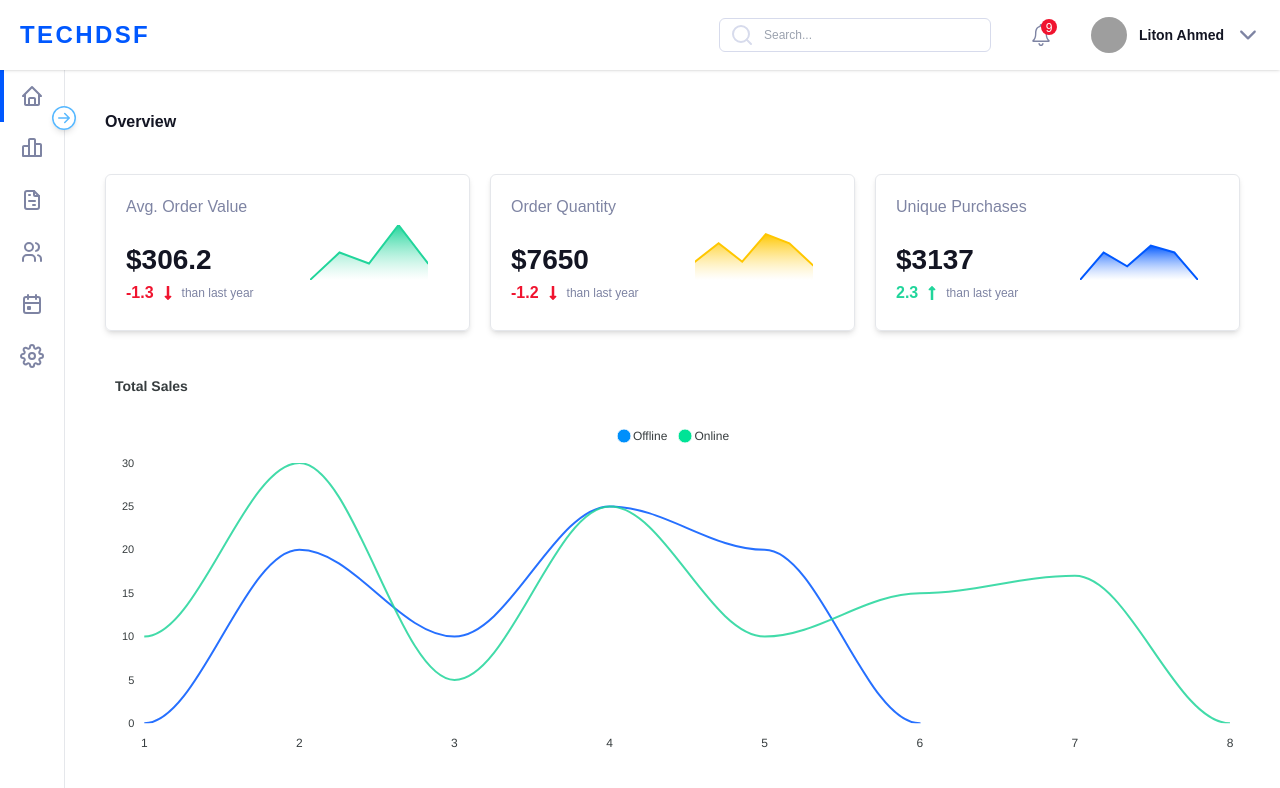
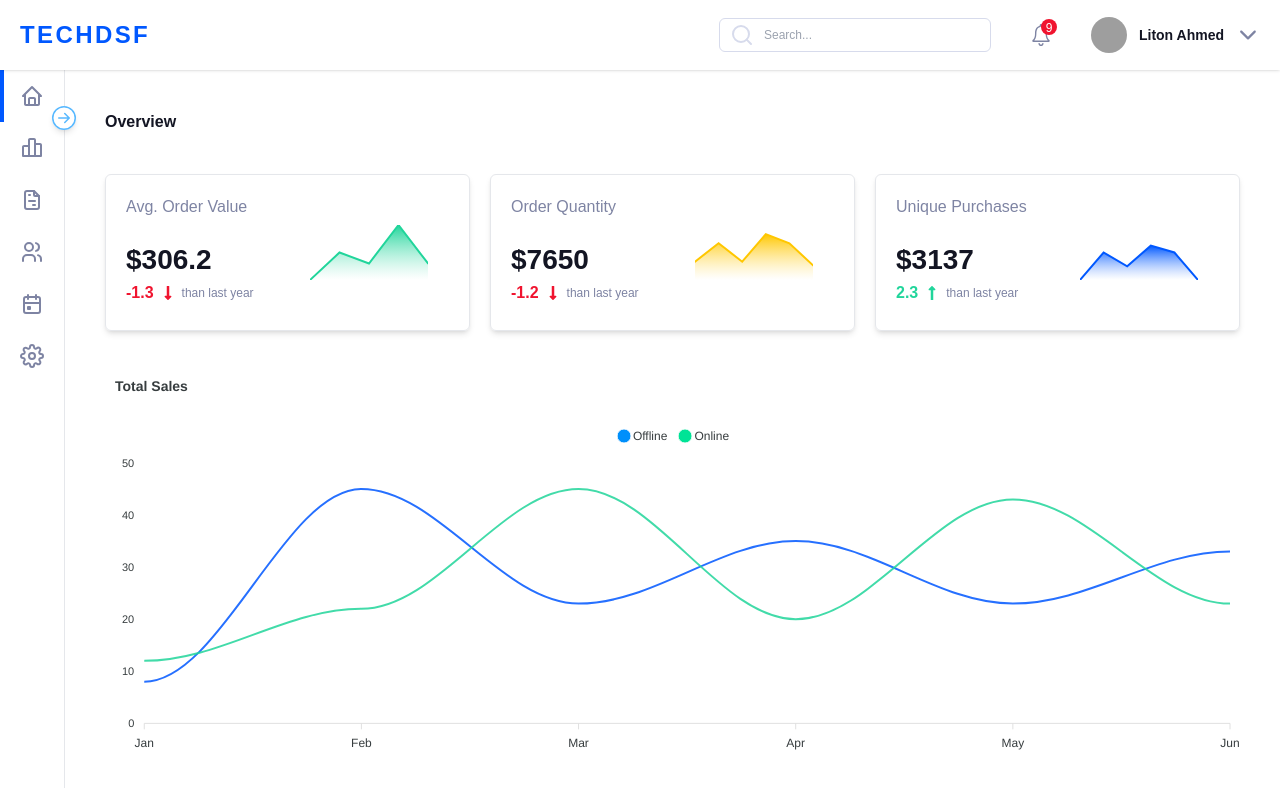
Before and after one commit to rifatptk/techdsf-admin, a React (Create React App) app: page / in a window 1280 px wide. Shown: the top 788 px of the page. Built offline with nearby package versions, Linux system fonts and the light colour scheme; grey boxes are pictures that could not be loaded.

Commit message:
Sidebar tooltip added

```diff
--- a/src/components/SidebarItem.jsx
+++ b/src/components/SidebarItem.jsx
@@ -1,5 +1,6 @@
 import React from 'react';
 import { NavLink } from 'react-router-dom';
+import { Tooltip } from '@mui/material';
 
 const SidebarItem = ({ data: { title, to, icon }, isExpanded }) => {
   return (
@@ -8,7 +9,11 @@ const SidebarItem = ({ data: { title, to, icon }, isExpanded }) => {
       end
       className="sidebarLink group flex items-center px-[16px] py-[14px] space-x-[20px] border-l-4 border-l-transparent [&.active]:border-l-theme-blue transition-all [&.active>.icon]:text-theme-blue [&.active>.title]:text-theme-blue"
     >
-      <div>{icon}</div>
+      <div>
+        <Tooltip title={!isExpanded && title} placement="right" arrow>
+          <div>{icon}</div>
+        </Tooltip>
+      </div>
 
       <div
         className={`${
--- a/src/constants.js
+++ b/src/constants.js
@@ -283,18 +283,20 @@ export const homeChartData = {
     grid: {
       show: false,
     },
-    xaxis: {
-      show: true,
-      labels: {
-        show: true,
-      },
-      axisBorder: {
-        show: false,
-      },
-      axisTicks: {
-        show: false,
-      },
-    },
+    // xaxis: {
+    // show: true,
+    // type: 'category',
+    // categories: ['Jan', 'Feb', 'Mar', 'Apr'],
+    // labels: {
+    //   show: true,
+    // },
+    // axisBorder: {
+    //   show: false,
+    // },
+    // axisTicks: {
+    //   show: false,
+    // },
+    // },
     // yaxis: {
     //   labels: {
     //     show: false,
@@ -304,11 +306,25 @@ export const homeChartData = {
   series: [
     {
       name: 'Offline',
-      data: [0, 20, 10, 25, 20, 0],
+      data: [
+        { x: 'Jan', y: 8 },
+        { x: 'Feb', y: 45 },
+        { x: 'Mar', y: 23 },
+        { x: 'Apr', y: 35 },
+        { x: 'May', y: 23 },
+        { x: 'Jun', y: 33 },
+      ],
     },
     {
       name: 'Online',
-      data: [10, 30, 5, 25, 10, 15, 17, 0],
+      data: [
+        { x: 'Jan', y: 12 },
+        { x: 'Feb', y: 22 },
+        { x: 'Mar', y: 45 },
+        { x: 'Apr', y: 20 },
+        { x: 'May', y: 43 },
+        { x: 'Jun', y: 23 },
+      ],
     },
   ],
 };
```
